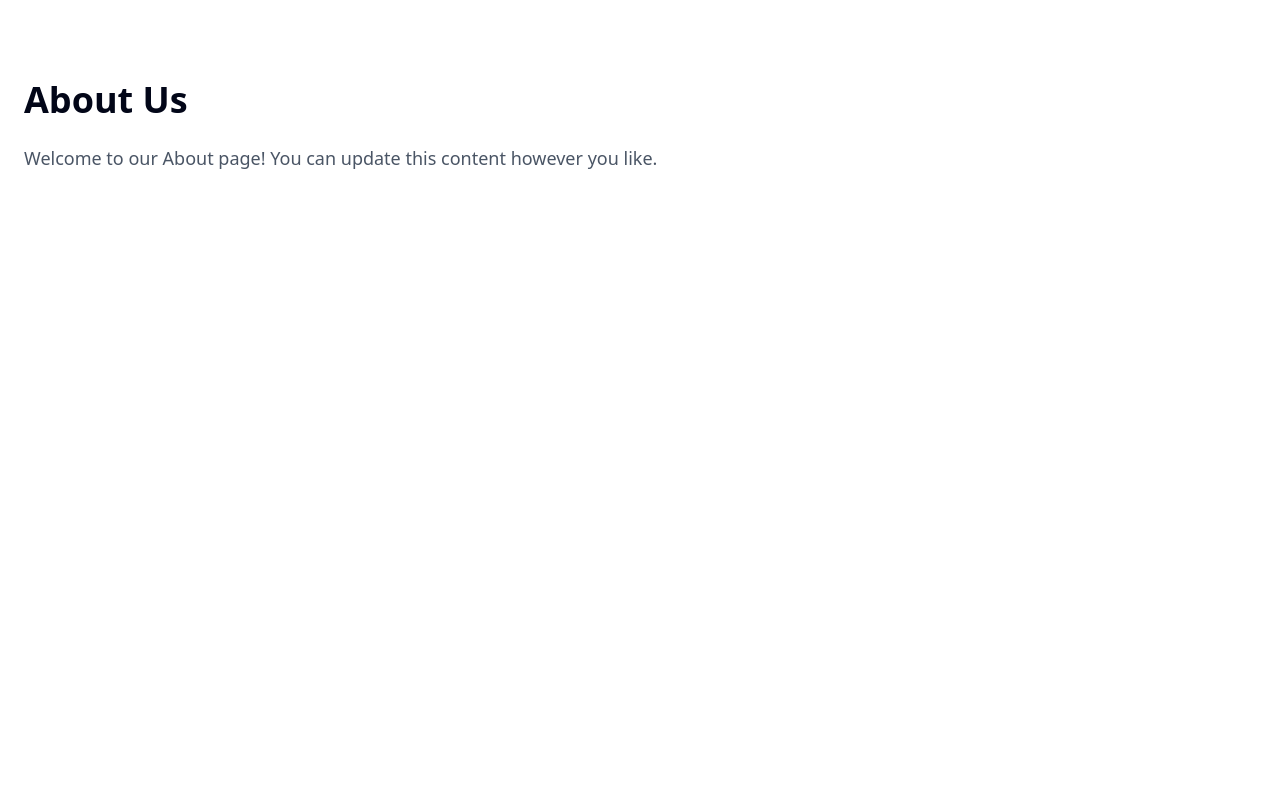
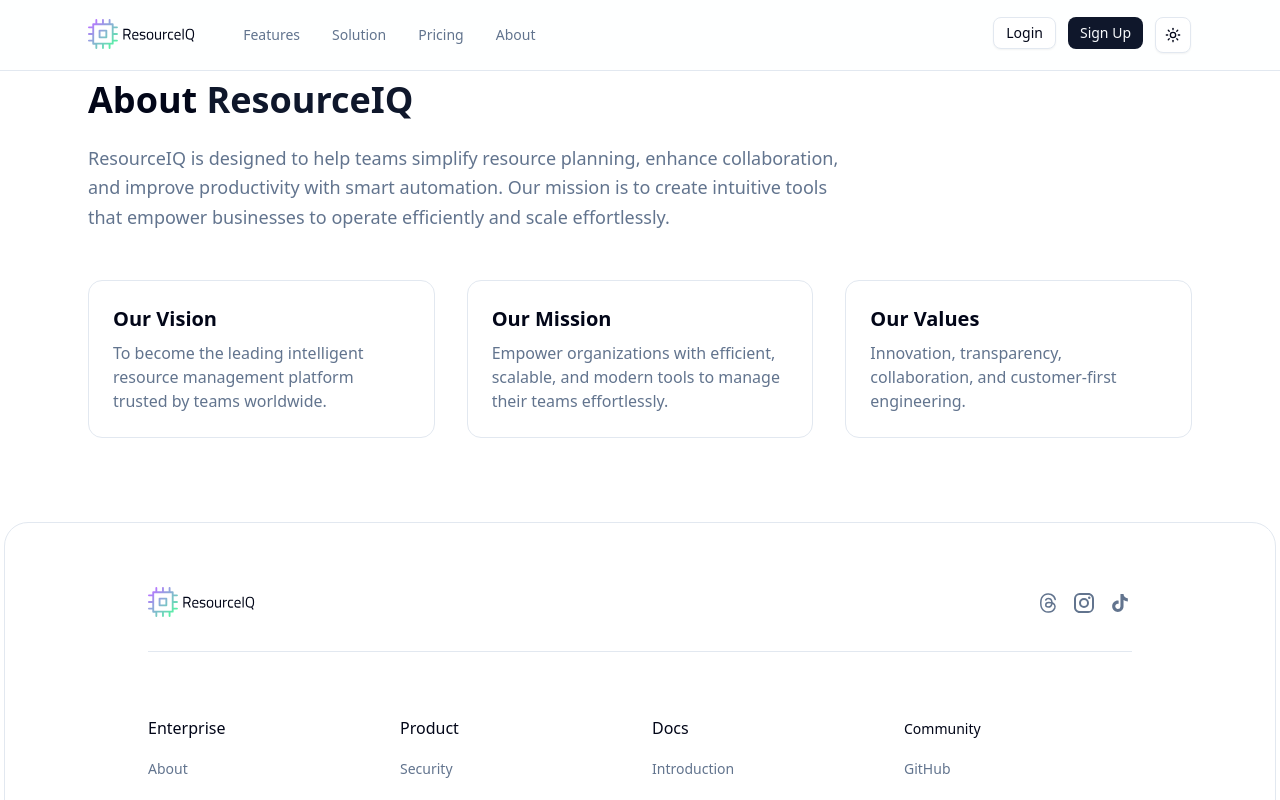
Before and after one commit to ResourceIQ/Landing, a Next.js app: page /about in a window 1280 px wide. Shown: the top 800 px of the page. Built offline with nearby package versions, Linux system fonts and the light colour scheme.

Commit message:
about page sketch done

```diff
--- a/app/about/page.tsx
+++ b/app/about/page.tsx
@@ -1,10 +1,13 @@
+import Footer from "@/components/footer";
+import AboutSection from "@/components/about-section";
+import { HeroHeader } from '../../components/header'
+
 export default function AboutPage() {
   return (
-    <main className="min-h-screen px-6 py-20">
-      <h1 className="text-4xl font-bold mb-6">About Us</h1>
-      <p className="text-lg text-gray-600">
-        Welcome to our About page! You can update this content however you like.
-      </p>
-    </main>
+    <>
+          <HeroHeader />
+          <AboutSection />
+          <Footer />
+        </>
   );
 }
--- /dev/null
+++ b/components/about-section.tsx
@@ -0,0 +1,44 @@
+export default function AboutSection() {
+  return (
+    <section className="py-20">
+      <div className="max-w-6xl mx-auto px-6">
+        <h2 className="text-4xl font-bold mb-6">
+          About <span className="text-primary">ResourceIQ</span>
+        </h2>
+
+        <p className="text-lg text-muted-foreground leading-relaxed max-w-3xl">
+          ResourceIQ is designed to help teams simplify resource planning,
+          enhance collaboration, and improve productivity with smart automation.
+          Our mission is to create intuitive tools that empower businesses to
+          operate efficiently and scale effortlessly.
+        </p>
+
+        <div className="grid md:grid-cols-3 gap-8 mt-12">
+          <div className="p-6 rounded-xl border bg-background/50 hover:shadow-md duration-200">
+            <h3 className="text-xl font-semibold mb-2">Our Vision</h3>
+            <p className="text-muted-foreground">
+              To become the leading intelligent resource management platform
+              trusted by teams worldwide.
+            </p>
+          </div>
+
+          <div className="p-6 rounded-xl border bg-background/50 hover:shadow-md duration-200">
+            <h3 className="text-xl font-semibold mb-2">Our Mission</h3>
+            <p className="text-muted-foreground">
+              Empower organizations with efficient, scalable, and modern tools
+              to manage their teams effortlessly.
+            </p>
+          </div>
+
+          <div className="p-6 rounded-xl border bg-background/50 hover:shadow-md duration-200">
+            <h3 className="text-xl font-semibold mb-2">Our Values</h3>
+            <p className="text-muted-foreground">
+              Innovation, transparency, collaboration, and customer-first
+              engineering.
+            </p>
+          </div>
+        </div>
+      </div>
+    </section>
+  );
+}
```
